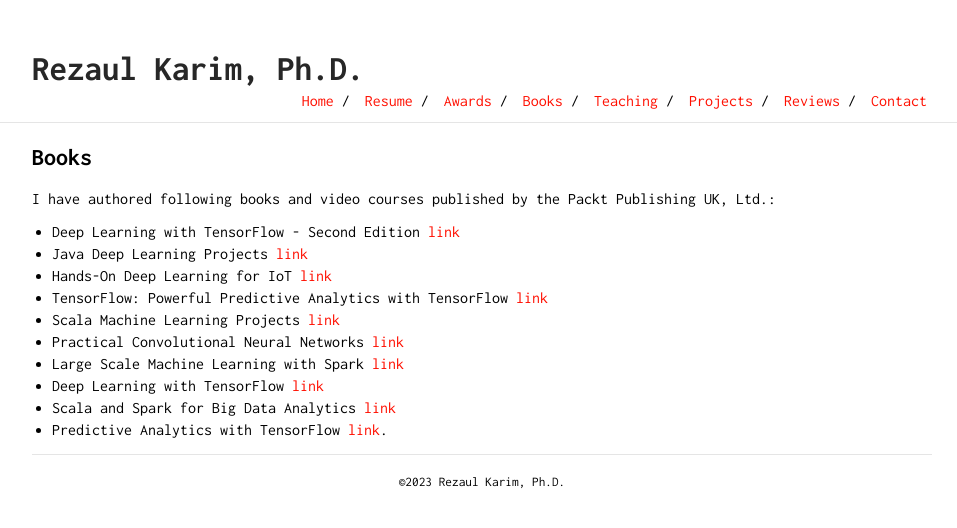
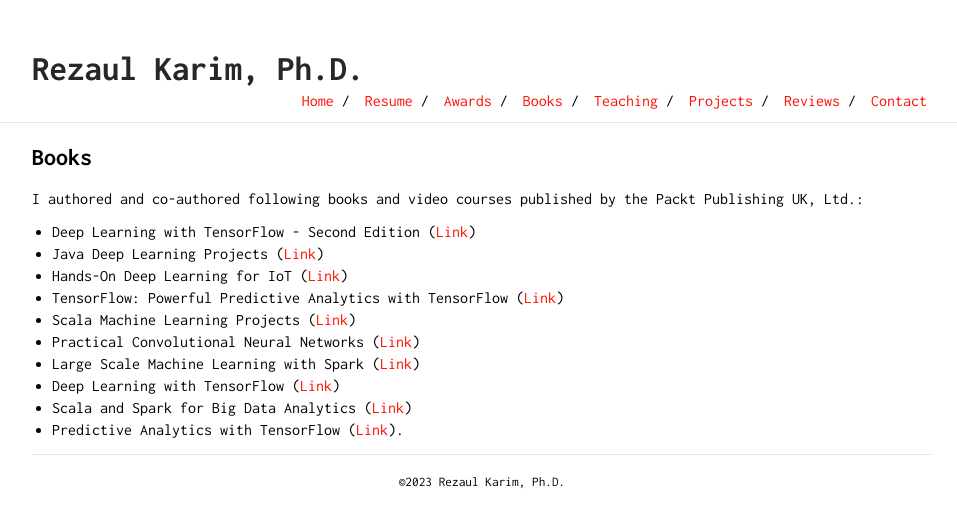
Before and after one commit to rezacsedu/rezacsedu.github.io, a Jekyll site: the page built from books.md, in a window 1280 px wide. Shown: the top 528 px of the page, without its empty margins (158-1115 px from the left). Built offline with Jekyll 4.4.1, drawn with Linux system fonts in a browser that asks for light colours; our own code applies the rules of GitHub Pages for plain Markdown files.

Commit message:
Update books.md

```diff
--- a/books.md
+++ b/books.md
@@ -1,13 +1,13 @@
 ## Books
-I have authored following books and video courses published by the Packt Publishing UK, Ltd.:
+I authored and co-authored following books and video courses published by the Packt Publishing UK, Ltd.:
 
-- Deep Learning with TensorFlow - Second Edition [link](https://www.packtpub.com/product/deep-learning-with-tensorflow-second-edition/9781788831109)
-- Java Deep Learning Projects [link](https://www.packtpub.com/product/java-deep-learning-projects/9781788997454)
-- Hands-On Deep Learning for IoT [link](https://www.packtpub.com/product/hands-on-deep-learning-for-iot/9781789616132)
-- TensorFlow: Powerful Predictive Analytics with TensorFlow [link](https://www.packtpub.com/product/tensorflow-powerful-predictive-analytics-with-tensorflow/9781789136913)
-- Scala Machine Learning Projects [link](https://www.packtpub.com/product/scala-machine-learning-projects/9781788479042)
-- Practical Convolutional Neural Networks [link](https://www.packtpub.com/product/practical-convolutional-neural-networks/9781788392303)
-- Large Scale Machine Learning with Spark [link](https://www.packtpub.com/product/large-scale-machine-learning-with-spark/9781785888748)
-- Deep Learning with TensorFlow [link](https://www.packtpub.com/product/deep-learning-with-tensorflow/9781786469786)
-- Scala and Spark for Big Data Analytics [link](https://www.packtpub.com/product/scala-and-spark-for-big-data-analytics/9781785280849)
-- Predictive Analytics with TensorFlow [link](https://www.packtpub.com/product/predictive-analytics-with-tensorflow/9781788398923).
+- Deep Learning with TensorFlow - Second Edition ([Link](https://www.packtpub.com/product/deep-learning-with-tensorflow-second-edition/9781788831109))
+- Java Deep Learning Projects ([Link](https://www.packtpub.com/product/java-deep-learning-projects/9781788997454))
+- Hands-On Deep Learning for IoT ([Link](https://www.packtpub.com/product/hands-on-deep-learning-for-iot/9781789616132))
+- TensorFlow: Powerful Predictive Analytics with TensorFlow ([Link](https://www.packtpub.com/product/tensorflow-powerful-predictive-analytics-with-tensorflow/9781789136913))
+- Scala Machine Learning Projects ([Link](https://www.packtpub.com/product/scala-machine-learning-projects/9781788479042))
+- Practical Convolutional Neural Networks ([Link](https://www.packtpub.com/product/practical-convolutional-neural-networks/9781788392303))
+- Large Scale Machine Learning with Spark ([Link](https://www.packtpub.com/product/large-scale-machine-learning-with-spark/9781785888748))
+- Deep Learning with TensorFlow ([Link](https://www.packtpub.com/product/deep-learning-with-tensorflow/9781786469786))
+- Scala and Spark for Big Data Analytics ([Link](https://www.packtpub.com/product/scala-and-spark-for-big-data-analytics/9781785280849))
+- Predictive Analytics with TensorFlow ([Link](https://www.packtpub.com/product/predictive-analytics-with-tensorflow/9781788398923)).
```
